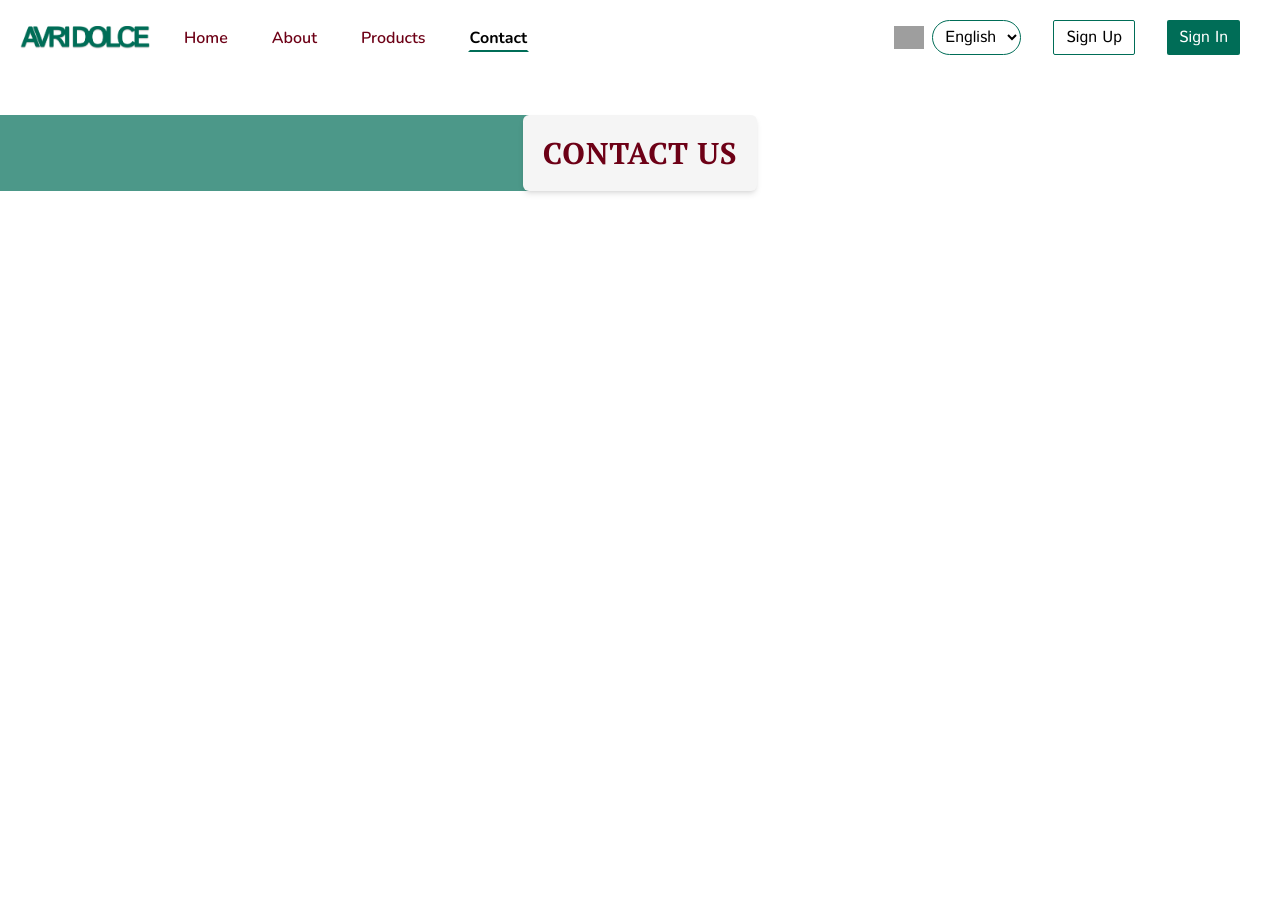
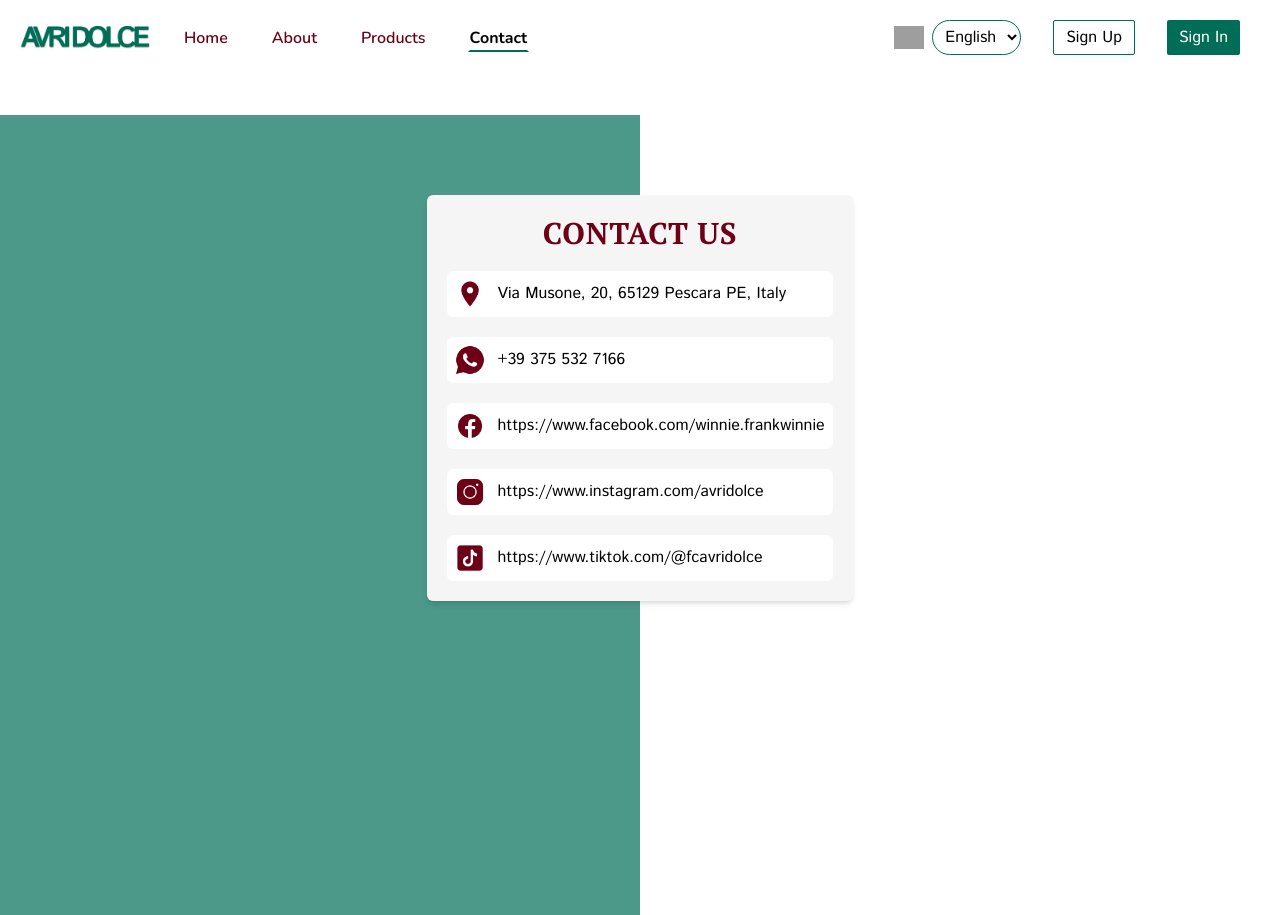
Before and after one commit to Aik-202/avri-dolce, a React (Vite) app in the folder avri-dolce/: page /contact in a window 1280 px wide. Before the commit the page ends 800 px from the top, so only its background shows below. Built offline with nearby package versions, Linux system fonts and the light colour scheme; grey boxes are pictures that could not be loaded.

Commit message:
Added the second section of the Contact page

```diff
--- a/avri-dolce/src/Data/demo.js
+++ b/avri-dolce/src/Data/demo.js
@@ -1,4 +1,4 @@
-import { cap, delivery, hours, locate, p1, p2, p3, p4, p5, p6, p7, p8, wardrobe } from "."
+import { cap, delivery, fbRed, hours, igRed, locate, locationRed, p1, p2, p3, p4, p5, p6, p7, p8, tikRed, wardrobe, whatRed } from "."
 
 export const homeNav = ['Home', 'About', 'Products', 'Contact']
 export const products = [
@@ -176,3 +176,31 @@ export const ratings = [
         rating: 5.0
     },
 ]
+
+export const contacts = [
+    {
+        name: 'Via Musone, 20, 65129 Pescara PE, Italy',
+        link: 'https://www.google.com/maps/place/Avri+Dolce/@42.4427153,14.2104569,15z/data=!4m6!3m5!1s0x1331a7b49d59f0c3:0x2fd1f2cc67160ed!8m2!3d42.4427153!4d14.2104569!16s%2Fg%2F11vwkp99r6?entry=ttu',
+        img: locationRed
+    },
+    {
+        name: '+39 375 532 7166',
+        link: 'https://w.app/AvriDolce',
+        img: whatRed
+    },
+    {
+        name: 'https://www.facebook.com/winnie.frankwinnie',
+        link: 'https://www.facebook.com/winnie.frankwinnie',
+        img: fbRed
+    },
+    {
+        name: 'https://www.instagram.com/avridolce',
+        link: 'https://www.instagram.com/avridolce',
+        img: igRed
+    },
+    {
+        name: 'https://www.tiktok.com/@fcavridolce',
+        link: 'https://www.tiktok.com/@fcavridolce',
+        img: tikRed
+    },
+]
--- a/avri-dolce/src/Data/index.jsx
+++ b/avri-dolce/src/Data/index.jsx
@@ -40,3 +40,9 @@ export {default as locate} from './images/locate.png'
 export {default as delivery} from './images/delivery2.png'
 export {default as wardrobe} from './images/wardrobe.png'
 export {default as hours} from './images/hours.png'
+
+export {default as whatRed} from './images/whatsapp-red.png'
+export {default as fbRed} from './images/facebook-red.png'
+export {default as tikRed} from './images/tiktok-red.png'
+export {default as igRed} from './images/instagram-red.png'
+export {default as locationRed} from './images/location-red.png'
--- a/avri-dolce/src/Pages/ContactPage.jsx
+++ b/avri-dolce/src/Pages/ContactPage.jsx
@@ -1,14 +1,20 @@
 import React from 'react'
 import { NavBar } from '../Components'
+import { contacts } from '../Data/demo'
 
 export default function ContactPage() {
   return (
     <section className='flex flex-col space-y-10'>
       <NavBar contact={true}/>
-      <section className='relative flex justify-center w-screen h-full'>
+      <section className='relative flex justify-center w-screen h-screen'>
         <div className='absolute left-0 w-[50%] h-full bg-dark-green opacity-70'></div>
-        <div className='flex flex-col z-20 bg-gray p-5 rounded-md shadow-md'>
-          <h2 className='font-h-font text-3xl font-bold text-red tracking-wide'>CONTACT US</h2>
+        <div className='flex flex-col z-20 bg-gray p-5 rounded-md shadow-md h-max mt-20'>
+          <h2 className='text-center font-h-font text-3xl font-bold text-red tracking-wide'>CONTACT US</h2>
+          {contacts.map((item) => <div key={item.name} className='flex flex-row space-x-3
+          items-center mt-5 rounded-md bg-white p-2'>
+            <img src={item.img} className='w-[30px]' />
+            <a href={item.link} className='select-text font-b-font hover:text-dark-green'>{item.name}</a>
+          </div>)}
         </div>
       </section>
     </section>
```
